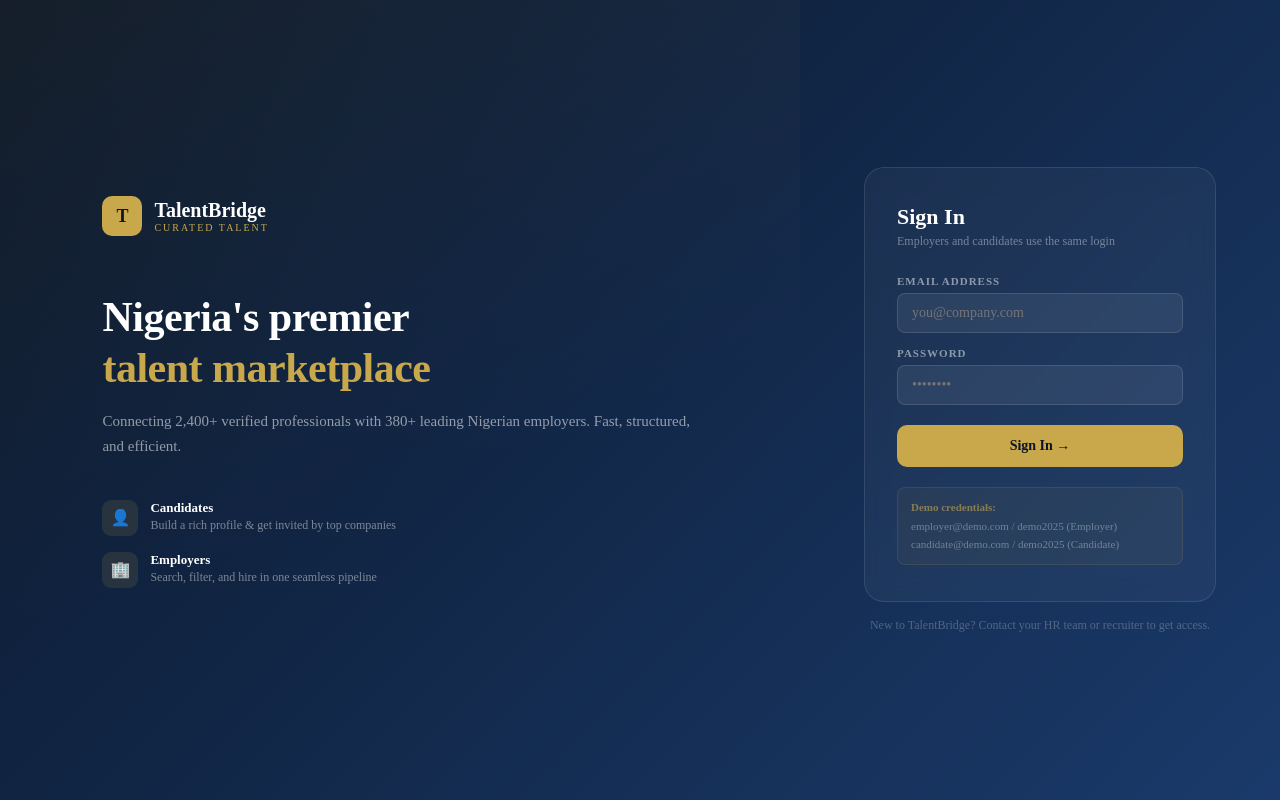
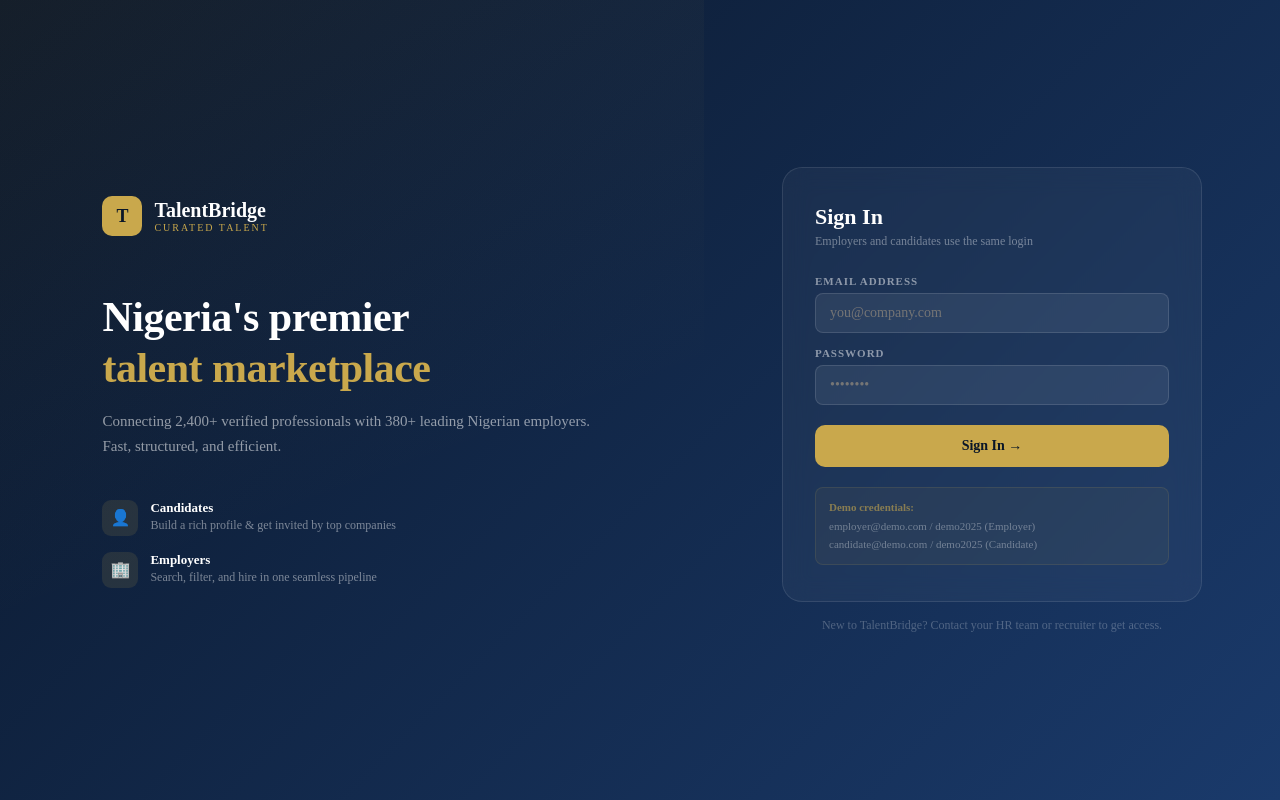
Before and after one commit to toludedapo/talentbridge-marketplace, a React (Vite) app: page /portal in a window 1280 px wide. Built offline with nearby package versions, Linux system fonts and the light colour scheme.

Commit message:
Fix: rebalance login page panels — 55/45 split

```diff
--- a/src/UserPortal.jsx
+++ b/src/UserPortal.jsx
@@ -311,7 +311,7 @@ function UserLoginPage({ onLogin }) {
       background:`linear-gradient(135deg, ${C.navy} 0%, #1a3a6b 100%)` }}>
 
       {/* Left panel — branding, grows to fill all available space */}
-      <div style={{ flex:1, display:"flex", flexDirection:"column", justifyContent:"center",
+      <div style={{ flex:"0 0 55%", display:"flex", flexDirection:"column", justifyContent:"center",
         padding:"60px 8vw",
         background:"linear-gradient(160deg, rgba(201,168,76,0.06) 0%, transparent 60%)" }}>
         <div style={{ display:"flex", alignItems:"center", gap:12, marginBottom:56 }}>
@@ -348,7 +348,7 @@ function UserLoginPage({ onLogin }) {
 
       {/* Right panel — login form */}
       <div style={{ display:"flex", alignItems:"center", justifyContent:"center",
-        padding:"40px 5vw", flex:"0 0 480px" }}>
+        padding:"40px 48px", flex:"0 0 45%" }}>
         <div style={{ width:"100%", maxWidth:420 }}>
           <div style={{ background:"rgba(255,255,255,0.04)", border:"1px solid rgba(255,255,255,0.1)",
             borderRadius:20, padding:"36px 32px", backdropFilter:"blur(12px)" }}>
```
